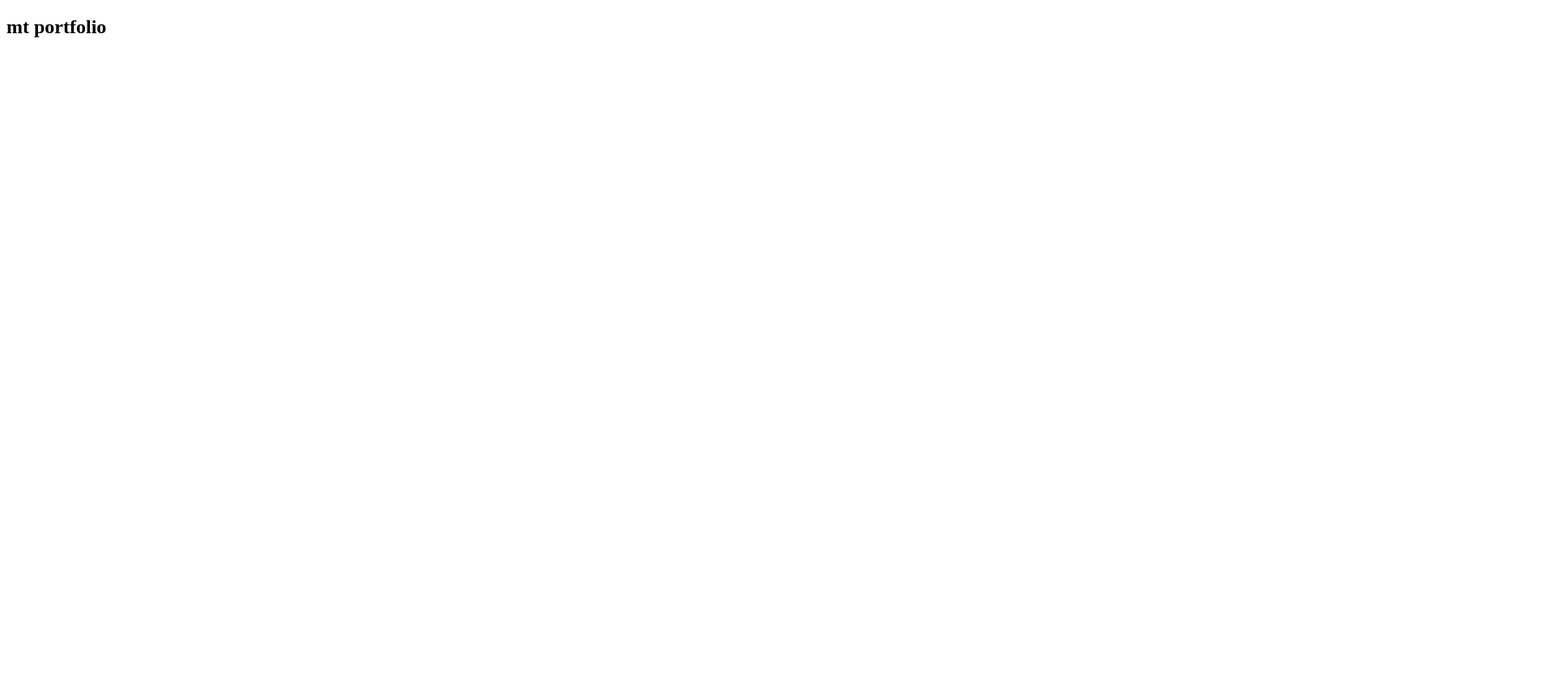
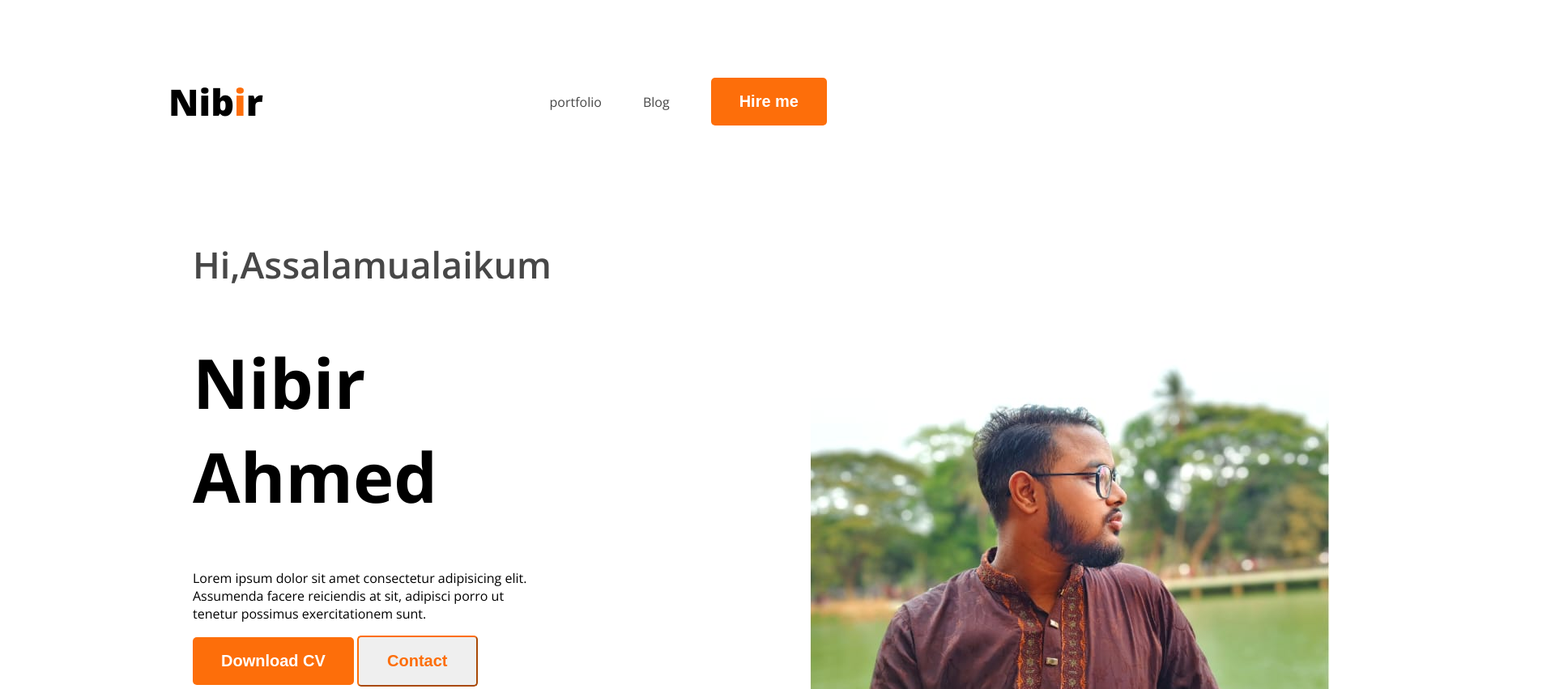
Before and after one commit to Nibir-Ahmed/my-web-dev-portfolio, a plain HTML site: page index.html in a window 1280 px wide. Shown: the top 851 px of the page at 81% size, 1920 px wide, since content can reach past the window. Before the commit the page ends 800 px from the top, so only its background shows below. Drawn offline with nearby package versions, Linux system fonts and the light colour scheme.

Commit message:
header part

```diff
--- a/index.html
+++ b/index.html
@@ -4,11 +4,38 @@
     <meta charset="UTF-8">
     <meta name="viewport" content="width=device-width, initial-scale=1.0">
     <title>My web dev portfolio</title>
+    <link rel="preconnect" href="https://fonts.googleapis.com">
+<link rel="preconnect" href="https://fonts.gstatic.com" crossorigin>
+<link href="https://fonts.googleapis.com/css2?family=Open+Sans:ital,wght@0,300..800;1,300..800&display=swap" rel="stylesheet">
+    <link rel="stylesheet" href="styles/portfolio.css">
+
+
 </head>
-<body>
+<body class="open-sans-normal">
     <header>
-        <h2>mt portfolio</h2>
+        <nav>
+            <h3 class="nav-tittle">Nib<span class="text-primary">i</span>r</h3>
+        <ul>
+            <li><a class="black-2" href="">portfolio</a></li>
+            <li><a class="black-2" href="">Blog</a></li>
+            <li><a href=""><button class="btn-primary">Hire me</button></a></li>
+        </ul>
 
+        </nav>
+        <div class="banner">
+            <div class="banner-content">
+                <h3 class="banner-grettings">
+                    Hi,Assalamualaikum
+                </h3>
+                <h1 class="banner-tittle">Nibir Ahmed</h1>
+                <p>Lorem ipsum dolor sit amet consectetur adipisicing elit. Assumenda facere reiciendis at sit, adipisci porro ut tenetur possimus exercitationem sunt.
+
+                </p>
+                <button class="btn-primary">Download CV</button>
+                <button class="btn-scnd">Contact</button>
+            </div>
+            <img src="image/nibirpf.jpeg" alt="">
+        </div>
     </header>
     <main>
 
--- /dev/null
+++ b/styles/portfolio.css
@@ -0,0 +1,86 @@
+/* nav styles */
+nav{
+    display: flex;
+    justify-content: space-between;
+    align-items: center;
+    margin: 50px 200px;
+
+}
+/* shared style */
+.text-primary
+{
+    color: #fd6e0a;
+}
+.open-sans-normal {
+  font-family: "Open Sans", sans-serif;
+  font-optical-sizing: auto;
+  font-style: normal;
+  font-variation-settings:
+    "wdth" 100;
+}
+.nav-tittle
+{
+    font-weight: 800;
+    font-size: 45px;
+}
+nav ul
+{
+    display: flex;
+    align-items: center;
+
+
+}
+nav ul li{
+    list-style: none;
+    margin-right: 51px;
+}
+nav ul a
+{
+    text-decoration: none;
+}
+.black-2
+{
+    color: #474747;
+}
+.btn-primary
+{
+    background-color: #fd6e0a;
+    color: white;
+    font-weight: bold;
+    padding: 18px 35px;
+    border-radius: 5px;
+    font-size: 20px;
+    border: none;
+
+}
+.btn-scnd
+{
+    border-color: #fd6e0a;
+    color: #fd6e0a;
+    font-weight: bold;
+    padding: 18px 35px;
+    border-radius: 5px;
+    font-size: 20px;
+
+}
+.banner-grettings
+{
+    font-size: 45px;
+    font-weight: 600;
+    color: #474747;
+}
+.banner-tittle
+{
+    font-size: 85px;
+    font-weight: bold;
+}
+.banner
+{
+    display: flex;
+    justify-content: space-between;
+    margin: 0 35px 0 230px;
+}
+.banner-content
+{
+    max-width: 580px;
+}
```
Also changed, not shown: image/download.jpeg (added), image/nibirpf.jpeg (added), 2 other files.
